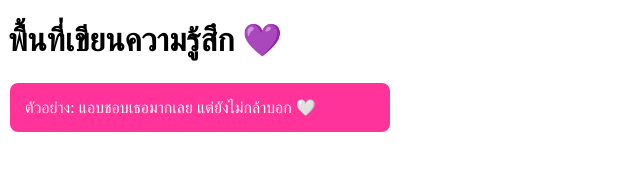
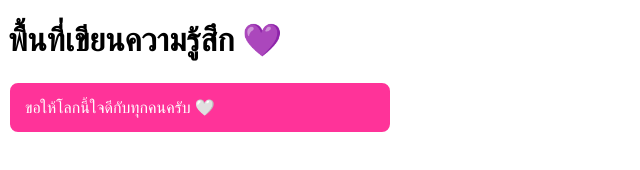
Before and after one commit to Athens04/feelingtheo.github.io, a plain HTML site: page index.html in a window 1280 px wide. Shown: the whole page, without its empty margins (0-640 px from the left). Drawn offline with Linux system fonts and the light colour scheme.

Commit message:
Update index.html

```diff
--- a/index.html
+++ b/index.html
@@ -33,8 +33,9 @@
 
  <!-- 🔽 กล่องสำหรับนักเรียนเขียนความรู้สึก (อย่าลืมลบคำว่าตัวอย่างนะ!) 🔽 -->
   <div class="box">
-    ตัวอย่าง: แอบชอบเธอมากเลย แต่ยังไม่กล้าบอก 🤍
+    ขอให้โลกนี้ใจดีกับทุกคนครับ 🤍
   </div>
 
 </body>
+
 </html>
```
